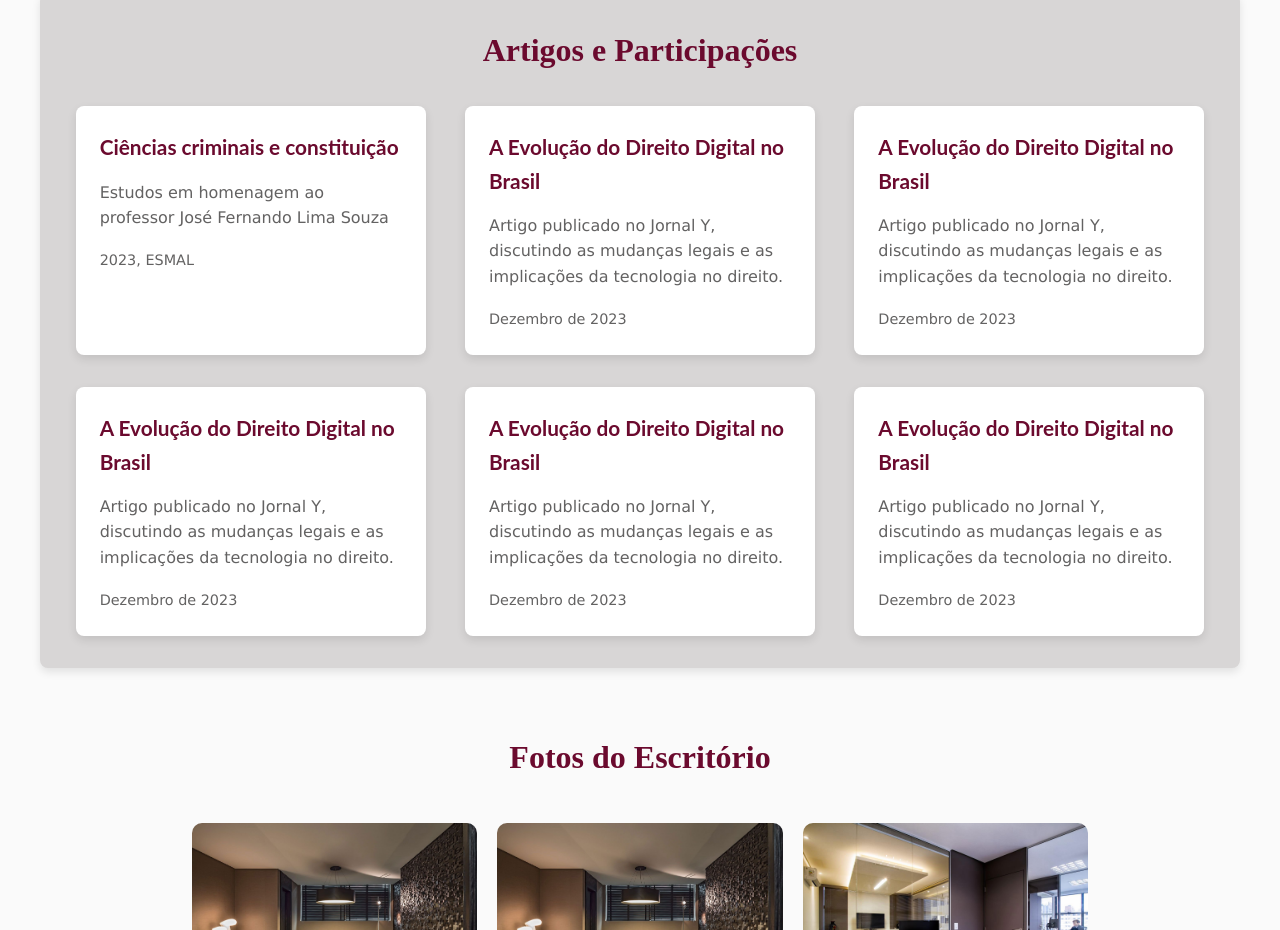
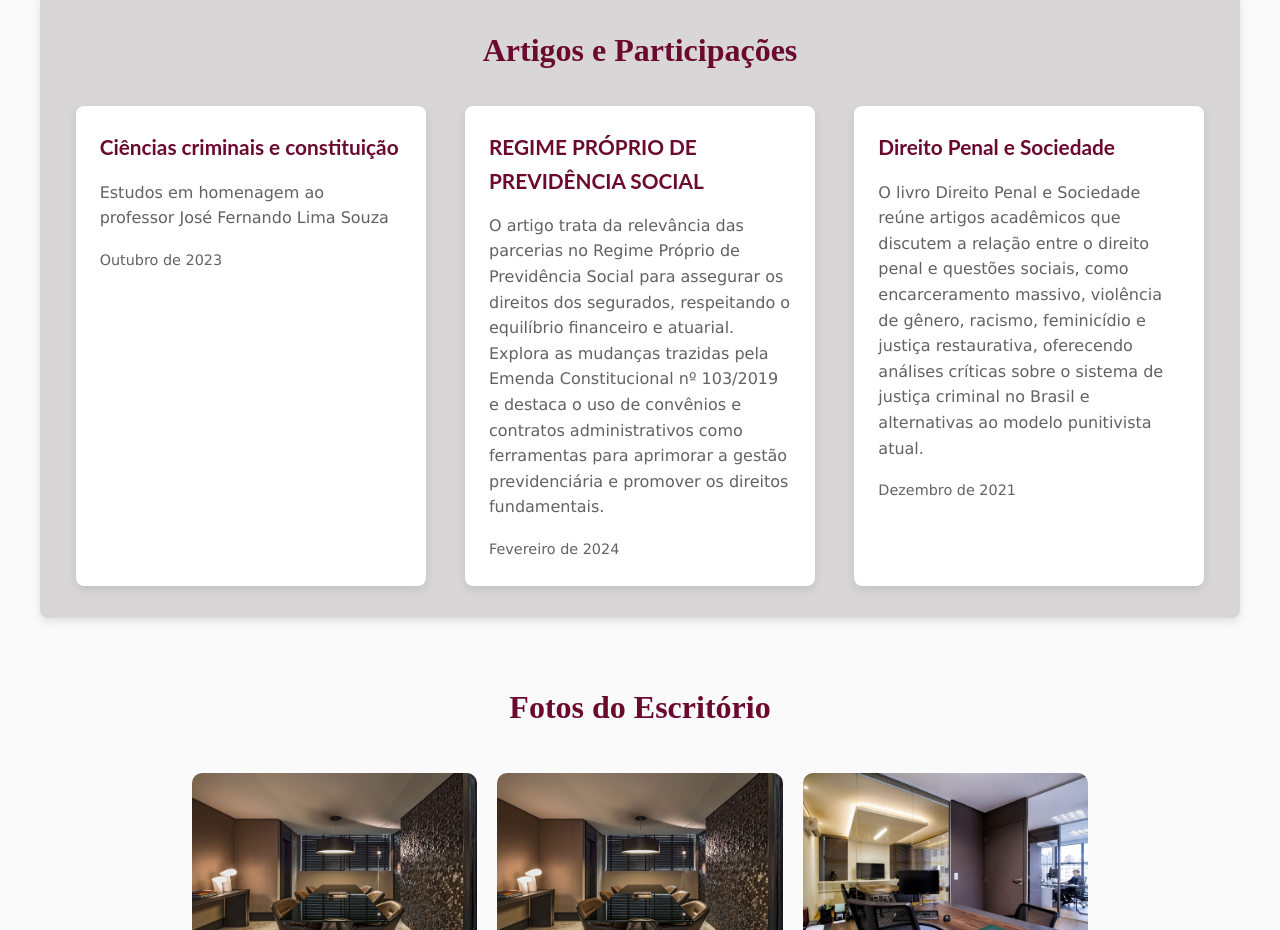
Before and after one commit to yanswo/Advocacia1, a React (Vite) app: page / in a window 1280 px wide. Shown: the part 1940-2870 px from the top of the page. Built offline with nearby package versions, Linux system fonts and the light colour scheme; a web font is replaced by a local one.

Commit message:
Artigos feitos e funcionais

```diff
--- a/src/components/Artigos.jsx
+++ b/src/components/Artigos.jsx
@@ -4,45 +4,23 @@ const artigos = [
   {
     titulo: "Ciências criminais e constituição",
     descricao: "Estudos em homenagem ao professor José Fernando Lima Souza",
-    data: "2023, ESMAL",
+    data: "Outubro de 2023",
     link: "https://esmal.tjal.jus.br/_pdf/1-Livro-ciencias-criminais-e-constituicao_.pdf", // link do PDF
   },
   {
-    titulo: "A Evolução do Direito Digital no Brasil",
+    titulo: "REGIME PRÓPRIO DE PREVIDÊNCIA SOCIAL",
     descricao:
-      "Artigo publicado no Jornal Y, discutindo as mudanças legais e as implicações da tecnologia no direito.",
-    data: "Dezembro de 2023",
+      "O artigo trata da relevância das parcerias no Regime Próprio de Previdência Social para assegurar os direitos dos segurados, respeitando o equilíbrio financeiro e atuarial. Explora as mudanças trazidas pela Emenda Constitucional nº 103/2019 e destaca o uso de convênios e contratos administrativos como ferramentas para aprimorar a gestão previdenciária e promover os direitos fundamentais.",
+    data: "Fevereiro de 2024",
+    link: "https://rbds.ieprev.com.br/rbds/article/view/288/242", // exemplo de link PDF
+  },
+  {
+    titulo: "Direito Penal e Sociedade",
+    descricao:
+      "O livro Direito Penal e Sociedade reúne artigos acadêmicos que discutem a relação entre o direito penal e questões sociais, como encarceramento massivo, violência de gênero, racismo, feminicídio e justiça restaurativa, oferecendo análises críticas sobre o sistema de justiça criminal no Brasil e alternativas ao modelo punitivista atual.",
+    data: "Dezembro de 2021",
     link: "https://www.w3.org/WAI/ER/tests/xhtml/testfiles/resources/pdf/dummy.pdf", // exemplo de link PDF
   },
-  {
-    titulo: "A Evolução do Direito Digital no Brasil",
-    descricao:
-      "Artigo publicado no Jornal Y, discutindo as mudanças legais e as implicações da tecnologia no direito.",
-    data: "Dezembro de 2023",
-    link: "https://www.w3.org/WAI/ER/tests/xhtml/testfiles/resources/pdf/dummy.pdf", // exemplo de link PDF
-  },
-  {
-    titulo: "A Evolução do Direito Digital no Brasil",
-    descricao:
-      "Artigo publicado no Jornal Y, discutindo as mudanças legais e as implicações da tecnologia no direito.",
-    data: "Dezembro de 2023",
-    link: "https://www.w3.org/WAI/ER/tests/xhtml/testfiles/resources/pdf/dummy.pdf", // exemplo de link PDF
-  },
-  {
-    titulo: "A Evolução do Direito Digital no Brasil",
-    descricao:
-      "Artigo publicado no Jornal Y, discutindo as mudanças legais e as implicações da tecnologia no direito.",
-    data: "Dezembro de 2023",
-    link: "https://www.w3.org/WAI/ER/tests/xhtml/testfiles/resources/pdf/dummy.pdf", // exemplo de link PDF
-  },
-  {
-    titulo: "A Evolução do Direito Digital no Brasil",
-    descricao:
-      "Artigo publicado no Jornal Y, discutindo as mudanças legais e as implicações da tecnologia no direito.",
-    data: "Dezembro de 2023",
-    link: "https://www.w3.org/WAI/ER/tests/xhtml/testfiles/resources/pdf/dummy.pdf", // exemplo de link PDF
-  },
-  // outros artigos
 ];
 
 const ArtigosSection = () => {
```
